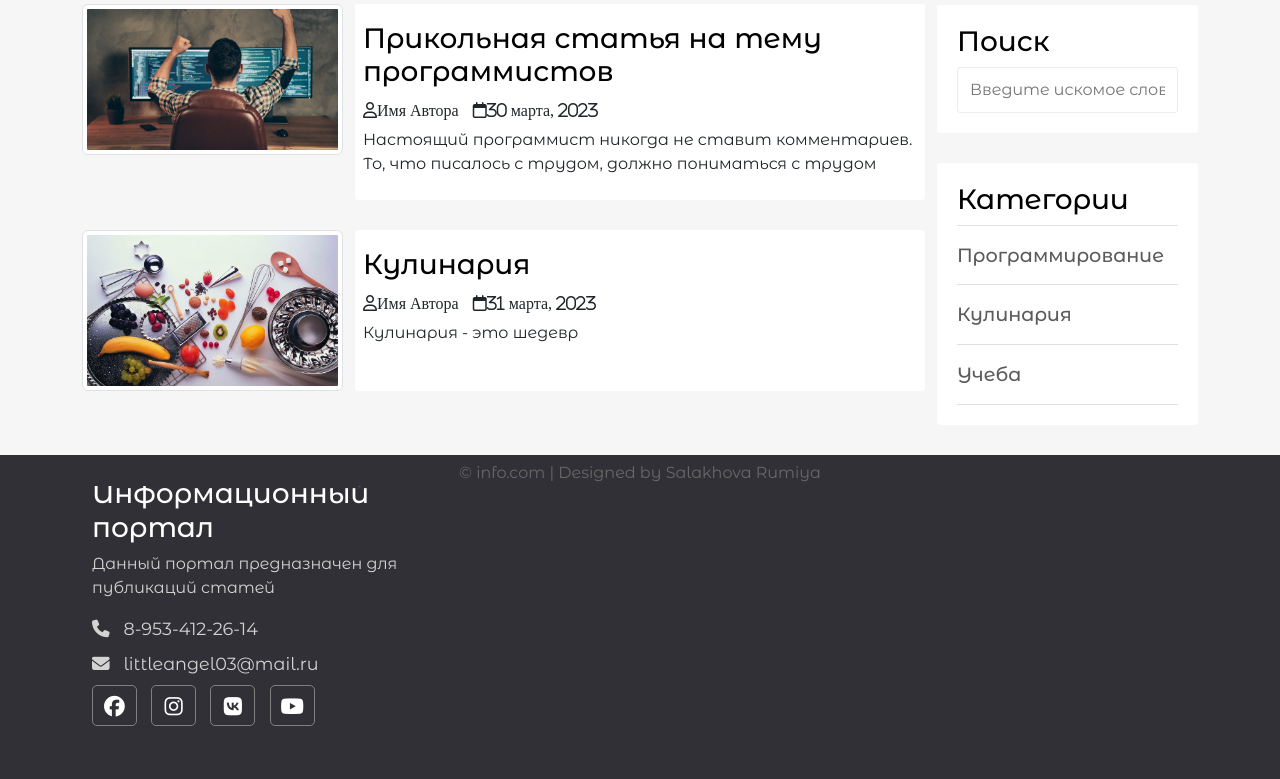
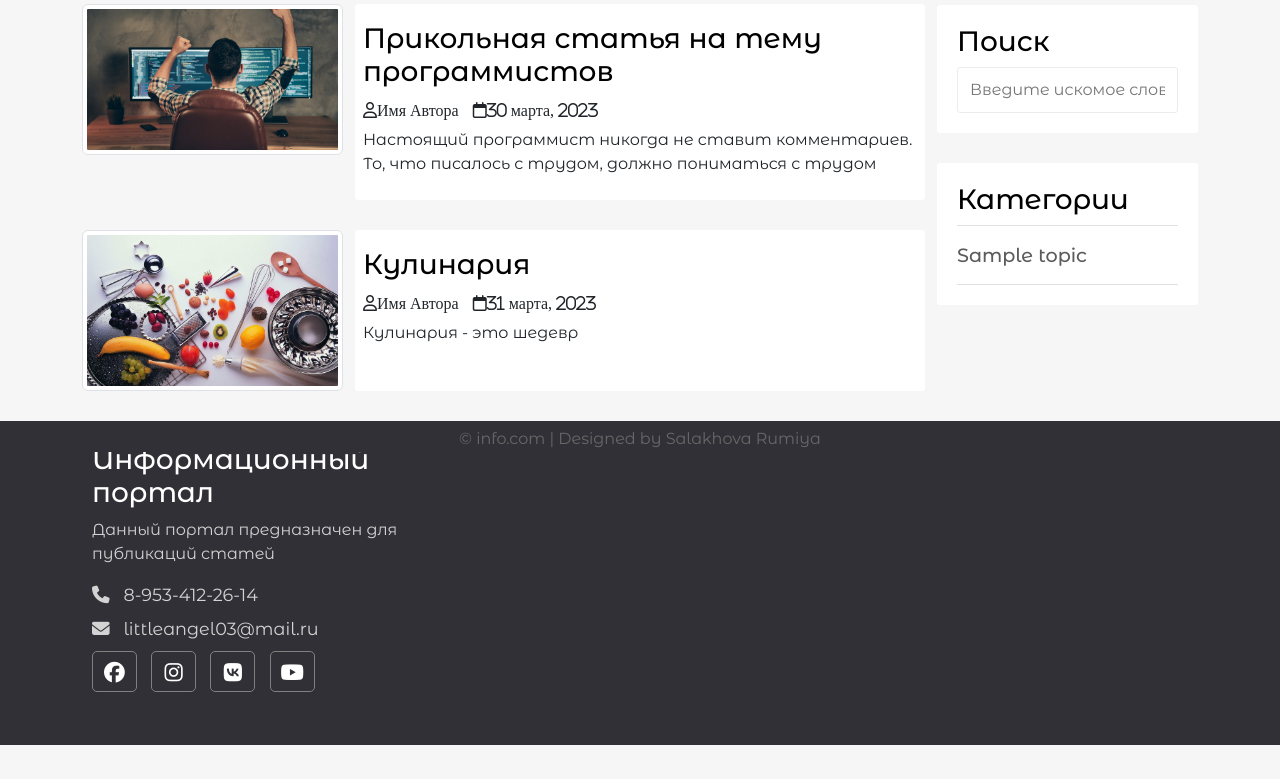
Before and after one commit to SalakhovaRum/42Laba, a PHP site: page /Laba/ in a window 1280 px wide. Shown: the part 771-1550 px from the top of the page. After the commit the page ends 1516 px from the top, so only its background shows below. Run offline with PHP 8.4, Linux system fonts and the light colour scheme; tables that the repository leaves empty or names only in its code hold one stand-in row (values such as "Sample post"); some libraries are stand-ins or nearby versions.

Commit message:
Вывод категорий на главной странице

```diff
--- a/app/controllers/topics.php
+++ b/app/controllers/topics.php
@@ -1,6 +1,6 @@
 <?php
 
-include "../../app/databases/db.php";
+include SITE_ROOT .  "/app/databases/db.php";
 
 $errMsg = '';
 $id = '';
--- a/index.php
+++ b/index.php
@@ -1,6 +1,6 @@
 <?php
-include "path.php";
-include "app/databases/db.php";
+    include "path.php";
+    include "app/controllers/topics.php";
 ?>
 
 <!doctype html>
@@ -120,9 +120,11 @@ include "app/databases/db.php";
             <div class="section topics">
                 <h3>Категории</h3>
                 <ul>
-                    <li><a href="#">Программирование</a> </li>
-                    <li><a href="#">Кулинария</a> </li>
-                    <li><a href="#">Учеба</a> </li>
+                    <?php foreach($topics as $key => $topic): ?>
+                    <li>
+                        <a href="#"><?=$topic['name']; ?>
+                        </a> </li>
+                    <?php endforeach; ?>
                 </ul>
             </div>
 
--- a/path.php
+++ b/path.php
@@ -1,3 +1,3 @@
 <?php
-
+const SITE_ROOT = __DIR__;
 const BASE_URL = "http://localhost/Laba/";
```
